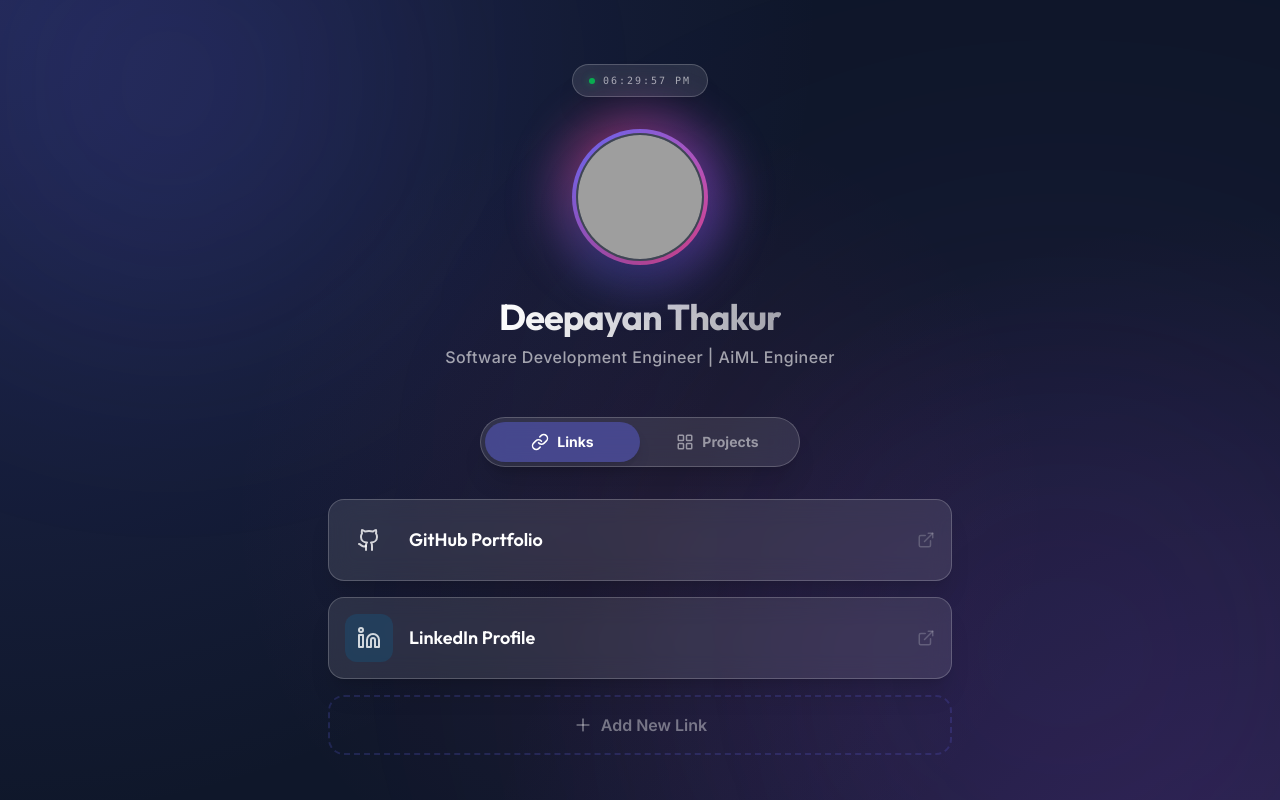
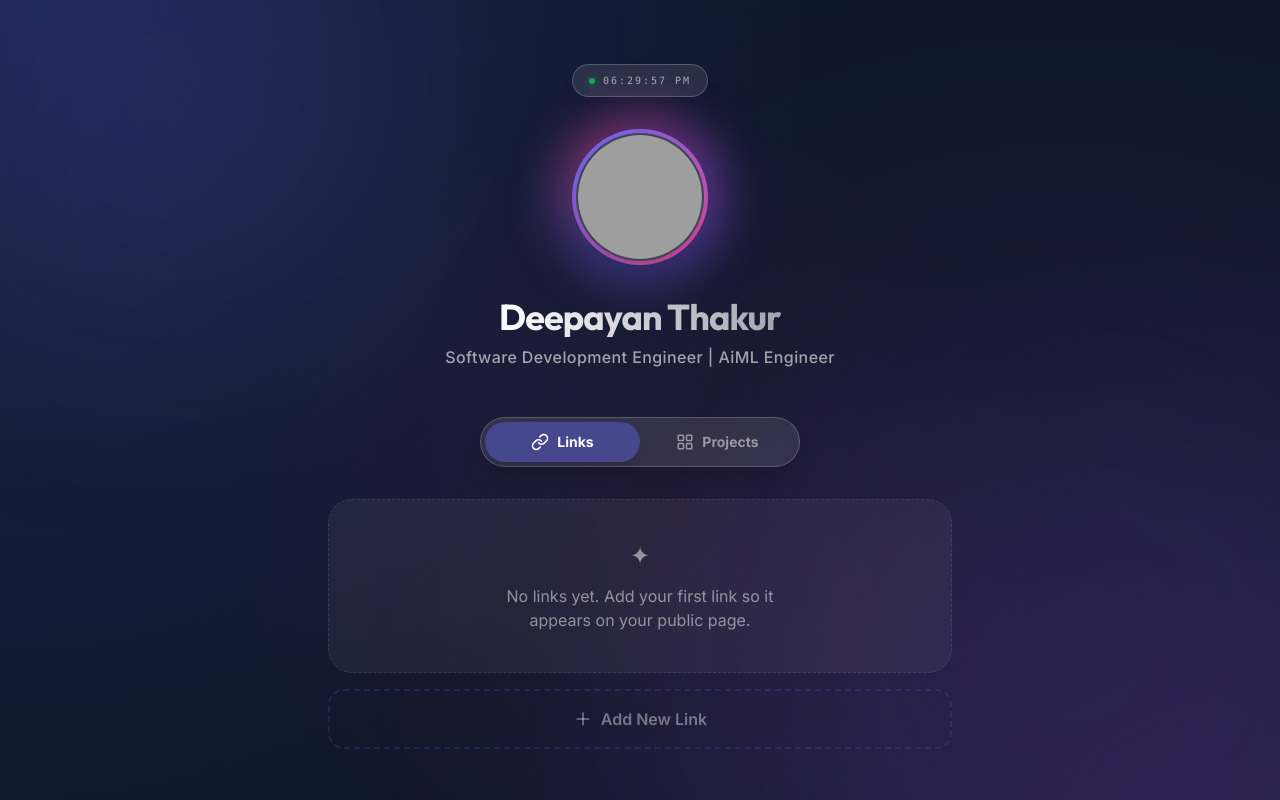
Before and after one commit to Deepayan-Thakur/deepayan-linktree, a React (Vite) app: page / in a window 1280 px wide. Shown: the top 800 px of the page. Built offline with nearby package versions, Linux system fonts and the light colour scheme; grey boxes are pictures that could not be loaded.

Commit message:
Start app with empty links/projects for manual entry

```diff
--- a/src/App.tsx
+++ b/src/App.tsx
@@ -24,21 +24,9 @@ import {
 import { motion, AnimatePresence } from 'motion/react';
 import { LinkItem, ProjectItem, ThemeConfig } from './types';
 
-const INITIAL_LINKS: LinkItem[] = [
-  { id: '1', title: 'GitHub Portfolio', url: 'https://github.com/Deepayan-Thakur', icon: 'Github', color: '#333' },
-  { id: '2', title: 'LinkedIn Profile', url: 'https://www.linkedin.com/in/deepayanthakur', icon: 'Linkedin', color: '#0077b5' },
-];
+const INITIAL_LINKS: LinkItem[] = [];
 
-const INITIAL_PROJECTS: ProjectItem[] = [
-  {
-    id: 'p1',
-    title: 'AI Dashboard',
-    description: 'A real-time analytics dashboard powered by AI.',
-    url: '#',
-    image: 'https://picsum.photos/seed/ai-dash/600/400',
-    tags: ['React', 'Tailwind', 'Gemini']
-  },
-];
+const INITIAL_PROJECTS: ProjectItem[] = [];
 
 const DEFAULT_THEME: ThemeConfig = {
   primaryColor: '#6366f1',
@@ -239,7 +227,13 @@ export default function App() {
                 exit={{ opacity: 0, x: 20 }}
                 className="space-y-4"
               >
-                {links.map((link, index) => (
+                {links.length === 0 ? (
+                  <div className="flex flex-col items-center justify-center gap-3 p-10 rounded-3xl border border-dashed border-white/10 text-white/50 bg-white/5">
+                    <div className="text-2xl">✦</div>
+                    <p className="text-center max-w-xs">No links yet. Add your first link so it appears on your public page.</p>
+                  </div>
+                ) : (
+                  links.map((link, index) => (
                     <motion.a
                       key={link.id}
                       href={link.url}
@@ -273,7 +267,8 @@ export default function App() {
                         <ExternalLink size={18} className="text-white/20 group-hover:text-white/80 transition-colors" />
                       </div>
                     </motion.a>
-                ))}
+                  ))
+                )}
 
                 <button
                   onClick={() => setIsAddingLink(true)}
@@ -293,7 +288,13 @@ export default function App() {
                 exit={{ opacity: 0, x: -20 }}
                 className="grid grid-cols-1 sm:grid-cols-2 gap-4"
               >
-                {projects.map((project, index) => (
+                {projects.length === 0 ? (
+                  <div className="flex flex-col items-center justify-center gap-3 p-10 rounded-3xl border border-dashed border-white/10 text-white/50 bg-white/5 col-span-full">
+                    <div className="text-2xl">✦</div>
+                    <p className="text-center max-w-xs">No projects yet. Add your first project when you're ready.</p>
+                  </div>
+                ) : (
+                  projects.map((project, index) => (
                     <motion.div
                       key={project.id}
                       initial={{ opacity: 0, scale: 0.9 }}
@@ -329,7 +330,8 @@ export default function App() {
                         </div>
                       </div>
                     </motion.div>
-                ))}
+                  ))
+                )}
 
                 <button
                   onClick={() => setIsAddingProject(true)}
```
Also changed, not shown: src/index.css (+11 -3 lines). Lines whose indentation alone changed are shown as unchanged.
